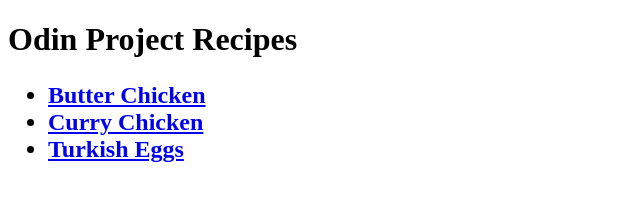
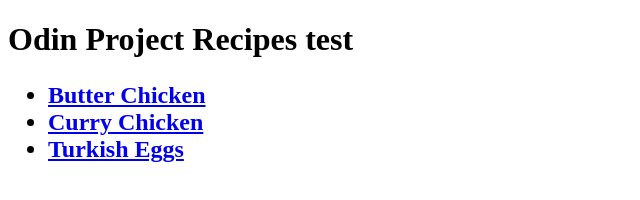
Before and after one commit to sailcatdev/recipe, a plain HTML site: page index.html in a window 1280 px wide. Shown: the full height of the page, 0-640 px from the left. Drawn offline with Linux system fonts and the light colour scheme.

```diff
--- a/index.html
+++ b/index.html
@@ -6,7 +6,7 @@
     <title>Odin Recipes</title>
 </head>
 <body>
-    <h1>Odin Project Recipes</h1>
+    <h1>Odin Project Recipes test</h1>
    <h2><ul>
         <li><a href="pages/butter-chicken.html" target="_self" rel="noopener noreferrer">Butter Chicken</a></li>
         <li><a href="pages/currychicken.html" target="_self" rel="noopener noreferrer">Curry Chicken</a></li>
```
